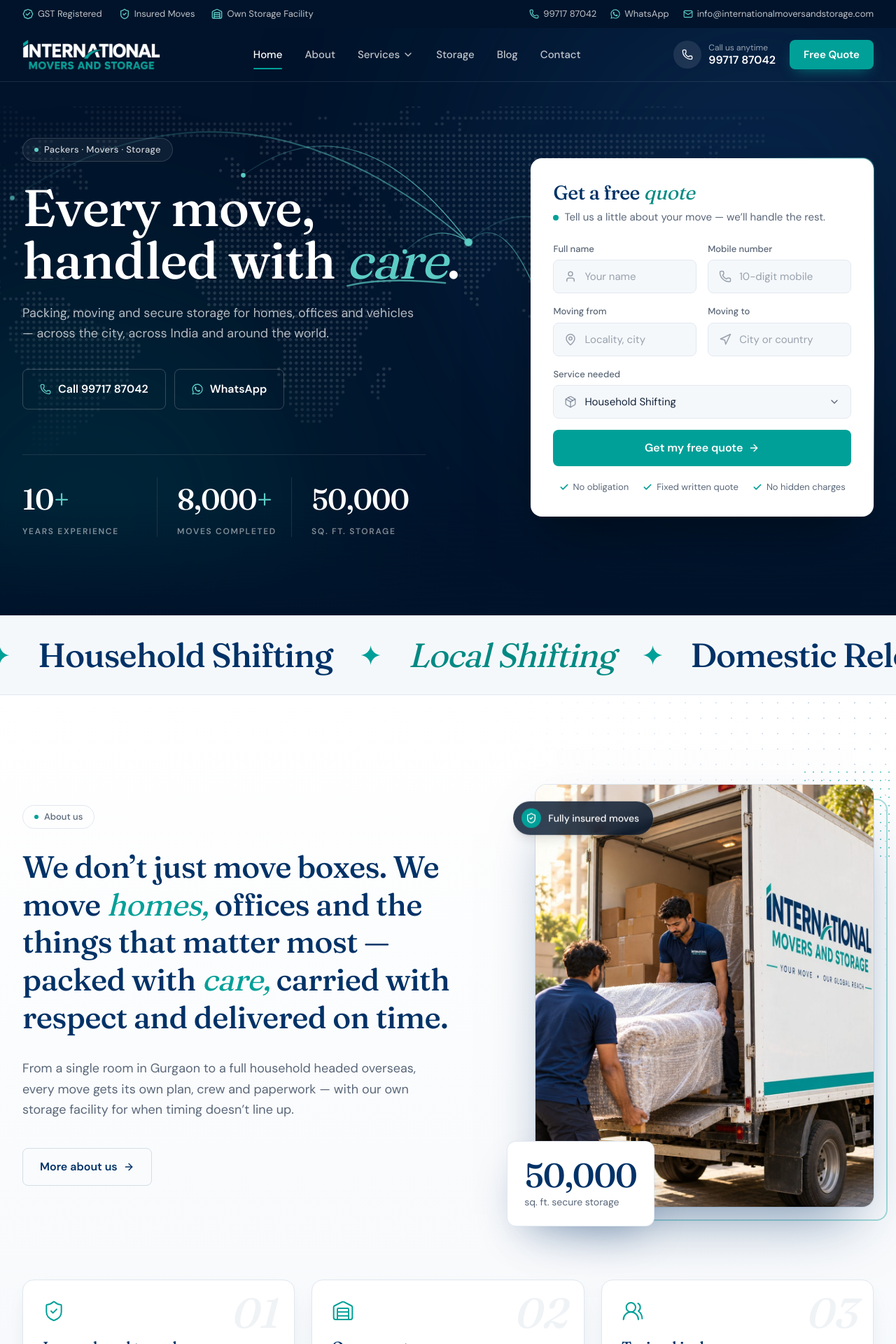
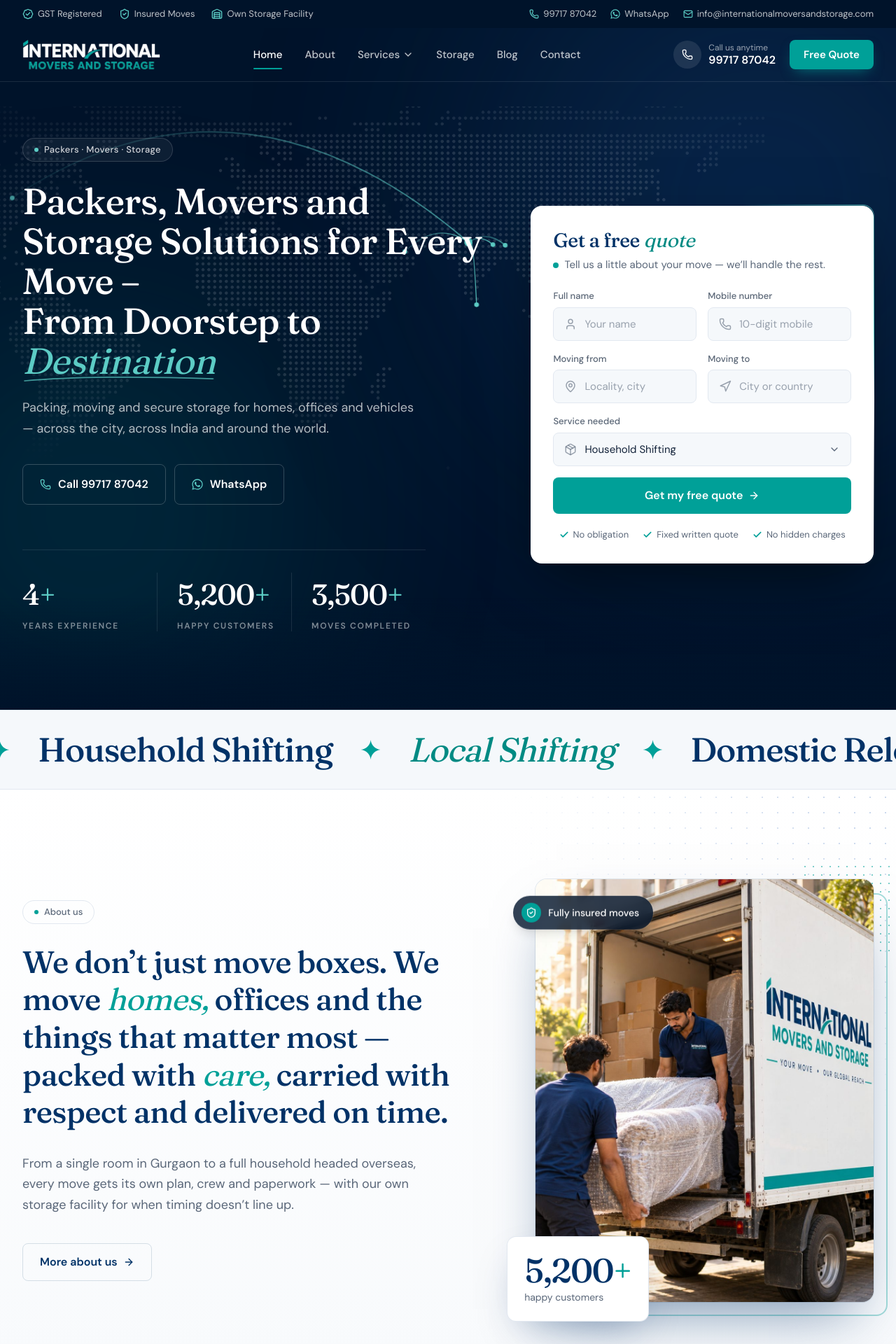
Before and after one commit to Himmu1144/international-movers, a Next.js app: page / in a window 1280 px wide. Shown: the top 1920 px of the page at 70% size. Built offline with nearby package versions, Linux system fonts and the light colour scheme.

Commit message:
Apply client details: address, stats, service areas, countries, page metas and H1s

```diff
--- a/src/app/about/page.tsx
+++ b/src/app/about/page.tsx
@@ -8,9 +8,9 @@
 import { site } from "@/lib/site";
 
 export const metadata: Metadata = {
-  title: { absolute: "About Us | International Movers and Storage" },
+  title: { absolute: "Meet Your Moving Partner | International Movers and Storage" },
   description:
-    "Meet the team behind International Movers and Storage — packing, moving and secure storage for homes, offices and vehicles from Gurgaon to anywhere.",
+    "Know about International Movers and Storage, your Gurgaon-based relocation partner for home shifting, office relocation, domestic moving and secure storage.",
   alternates: { canonical: "/about" },
 };
 
@@ -44,7 +44,7 @@
         label="About us"
         title={
           <>
-            Your move, our <span className="accent !text-teal-300">responsibility</span>.
+            Your Partner in Every <span className="accent !text-teal-300">New Beginning</span>
           </>
         }
         quoteHref="/#quote"
--- a/src/app/blog/page.tsx
+++ b/src/app/blog/page.tsx
@@ -6,9 +6,9 @@
 import { services } from "@/lib/services";
 
 export const metadata: Metadata = {
-  title: { absolute: "Moving Guides & Tips | International Movers and Storage Blog" },
+  title: { absolute: "Moving Tips and Guides | International Movers and Storage" },
   description:
-    "Practical guides on packing, moving costs, house shifting checklists, storage and relocating within India or abroad.",
+    "Explore practical moving tips, packing checklists, relocation cost guides and expert advice for local shifting, domestic moves and international relocation.",
   alternates: { canonical: "/blog" },
 };
 
--- a/src/app/contact/page.tsx
+++ b/src/app/contact/page.tsx
@@ -7,9 +7,9 @@
 import { fullAddress, mailHref, site, telHref, waHref } from "@/lib/site";
 
 export const metadata: Metadata = {
-  title: { absolute: "Contact Us | Free Moving Quote | International Movers and Storage" },
+  title: { absolute: "Contact Packers and Movers in Gurgaon | Get a Quote" },
   description:
-    "Call, WhatsApp or send your move details for a free, no-obligation quote. Packers, movers and storage in Gurgaon, Delhi NCR and across India.",
+    "Contact International Movers and Storage in Gurgaon for home shifting, office relocation, packing and storage. Request a free moving quote.",
   alternates: { canonical: "/contact" },
 };
 
--- a/src/app/page.tsx
+++ b/src/app/page.tsx
@@ -7,6 +7,14 @@
 import { Storage } from "@/components/home/Storage";
 import { Testimonials } from "@/components/home/Testimonials";
 import { WhereWeMove } from "@/components/home/WhereWeMove";
+import type { Metadata } from "next";
+
+export const metadata: Metadata = {
+  title: { absolute: "Packers, Movers and Storage in Gurgaon | International Movers" },
+  description:
+    "Looking for packers and movers in Gurgaon? Get home shifting, office relocation, packing and storage services with a free moving quote.",
+  alternates: { canonical: "/" },
+};
 
 export default function Home() {
   return (
--- a/src/components/home/About.tsx
+++ b/src/components/home/About.tsx
@@ -89,9 +89,9 @@
           <Float className="absolute -bottom-8 left-3 sm:-left-10" delay={0.5}>
             <div className="rounded-xl bg-white p-5 shadow-[0_24px_60px_-20px_rgb(0_50_103/0.35)] ring-1 ring-line sm:p-6">
               <p className="font-display text-4xl font-medium tracking-tight text-navy-700 sm:text-5xl">
-                <CountUp value={site.stats[3].value} />
+                <CountUp value={site.stats[1].value} suffixClass="text-teal-500" />
               </p>
-              <p className="mt-1 text-sm text-muted">sq. ft. secure storage</p>
+              <p className="mt-1 text-sm text-muted">happy customers</p>
             </div>
           </Float>
 
--- a/src/components/home/Hero.tsx
+++ b/src/components/home/Hero.tsx
@@ -9,10 +9,10 @@
 const ORIGIN = { x: 1235, y: 233 }; // Gurgaon
 const routes = [
   { name: "Dubai", x: 1126, y: 249 },
-  { name: "London", x: 849, y: 118 },
-  { name: "Singapore", x: 1369, y: 368 },
+  { name: "Colombo", x: 1249, y: 340 },
+  { name: "Kathmandu", x: 1277, y: 237 },
+  { name: "Thimphu", x: 1298, y: 238 },
   { name: "Toronto", x: 453, y: 157 },
-  { name: "Sydney", x: 1606, y: 545 },
 ];
 
 function arc(to: { x: number; y: number }) {
@@ -22,7 +22,7 @@
   return `M${ORIGIN.x} ${ORIGIN.y} Q${mx} ${my} ${to.x} ${to.y}`;
 }
 
-const heroStats = [site.stats[0], site.stats[2], site.stats[3]];
+const heroStats = site.stats.slice(0, 3);
 
 export function Hero() {
   return (
@@ -97,12 +97,12 @@
             </p>
           </Reveal>
 
-          <h1 className="mt-7 text-[2.9rem] leading-[1.02] !text-white sm:text-6xl lg:text-[4.6rem]">
-            <MaskLine delay={0.15}>Every move,</MaskLine>
+          <h1 className="mt-7 text-[2rem] leading-[1.1] !text-white sm:text-[2.75rem] lg:text-[3.25rem]">
+            <MaskLine delay={0.15}>Packers, Movers and Storage Solutions for Every Move –{" "}</MaskLine>
             <MaskLine delay={0.28}>
-              handled with{" "}
+              From Doorstep to{" "}
               <span className="relative inline-block">
-                <span className="accent !text-teal-300">care</span>
+                <span className="accent !text-teal-300">Destination</span>
                 <svg
                   aria-hidden
                   viewBox="0 0 200 20"
@@ -120,7 +120,6 @@
                   />
                 </svg>
               </span>
-              .
             </MaskLine>
           </h1>
 
--- a/src/components/home/Storage.tsx
+++ b/src/components/home/Storage.tsx
@@ -1,9 +1,8 @@
 import Link from "next/link";
 import { ArrowRight, Boxes, CalendarClock, Cctv, Droplets, ShieldCheck } from "lucide-react";
 import Image from "next/image";
-import { CountUp, Float, ParallaxY, Reveal } from "@/components/motion";
+import { Float, ParallaxY, Reveal } from "@/components/motion";
 import { SectionHeading } from "@/components/ui";
-import { site } from "@/lib/site";
 
 const features = [
   { icon: Cctv, title: "CCTV monitored", text: "Round-the-clock cameras and controlled access." },
@@ -103,9 +102,9 @@
           <Float className="absolute -bottom-8 -left-2 sm:-left-8" delay={0.4}>
             <div className="rounded-xl border border-white/15 bg-navy-900/80 p-5 shadow-2xl backdrop-blur-md sm:p-6">
               <p className="font-display text-4xl font-medium tracking-tight sm:text-5xl">
-                <CountUp value={site.stats[3].value} />
+                Flexible
               </p>
-              <p className="mt-1 text-sm text-white/60">sq. ft. of secure space</p>
+              <p className="mt-1 text-sm text-white/60">store by the week, month or year</p>
             </div>
           </Float>
 
--- a/src/components/home/WhereWeMove.tsx
+++ b/src/components/home/WhereWeMove.tsx
@@ -45,15 +45,23 @@
 ];
 const popularRoutes = ["Bengaluru", "Mumbai", "Pune", "Hyderabad", "Chennai", "Kolkata"];
 const ncrAreas = [
-  "DLF Phase 1–5",
-  "Golf Course Road",
-  "Sohna Road",
+  "Gurgaon",
+  "DLF Phase 1",
+  "DLF Phase 3",
+  "Sector 24",
+  "Sector 44",
+  "Sector 56",
+  "Sector 57",
+  "Sector 67",
   "Sushant Lok",
-  "South City",
-  "Cyber City",
-  "Udyog Vihar",
-  "New Gurgaon",
+  "Sohna",
   "Delhi",
+  "Dwarka",
+  "Dwarka Sector 23",
+  "Saket",
+  "Greater Kailash",
+  "Vasant Vihar",
+  "Green Park",
   "Noida",
   "Faridabad",
 ];
@@ -63,16 +71,12 @@
 const W_H = 665;
 const wp = (name: string, lon: number, lat: number, note: string): Pin => ({ name, x: (lon + 170) * 5, y: (75 - lat) * 5, note });
 const WORLD_ORIGIN = wp("Gurgaon", 77.03, 28.46, "");
-// TODO(client): confirm the countries they actually serve.
 const worldRoutes: Pin[] = [
+  wp("Nepal", 85.32, 27.71, "Kathmandu"),
+  wp("Bhutan", 89.64, 27.47, "Thimphu"),
   wp("Dubai", 55.27, 25.2, "UAE"),
-  wp("Doha", 51.53, 25.29, "Qatar"),
-  wp("London", -0.12, 51.5, "United Kingdom"),
-  wp("Frankfurt", 8.68, 50.11, "Germany"),
-  wp("Toronto", -79.38, 43.65, "Canada"),
-  wp("New York", -74.0, 40.71, "USA"),
-  wp("Singapore", 103.82, 1.35, "Singapore"),
-  wp("Sydney", 151.21, -33.87, "Australia"),
+  wp("Sri Lanka", 79.86, 6.93, "Colombo"),
+  wp("Canada", -79.38, 43.65, "Toronto"),
 ];
 const worldPoints = [
   { icon: FileText, title: "Documentation help", text: "Inventory and customs paperwork, prepared with you." },
@@ -90,6 +94,7 @@
   active,
   setActive,
   originLabel,
+  labelAbove = false,
   dotOpacity,
 }: {
   src: string;
@@ -100,6 +105,8 @@
   active: string | null;
   setActive: (n: string | null) => void;
   originLabel: string;
+  /** Put the origin label above the dot (when destinations sit right next to it). */
+  labelAbove?: boolean;
   dotOpacity: string;
 }) {
   const current = pins.find((p) => p.name === active);
@@ -140,7 +147,7 @@
         <span className="relative size-3 rounded-full bg-teal-300 ring-2 ring-navy-950" />
       </span>
       <span
-        className="pointer-events-none absolute translate-x-3 -translate-y-1/2 rounded-full bg-teal-700 px-2.5 py-0.5 text-[10px] font-semibold whitespace-nowrap sm:text-xs"
+        className={`pointer-events-none absolute rounded-full ${labelAbove ? "-translate-x-1/2 -translate-y-[calc(100%+12px)]" : "translate-x-3 -translate-y-1/2"} bg-teal-700 px-2.5 py-0.5 text-[10px] font-semibold whitespace-nowrap sm:text-xs`}
         style={{ left: pct(origin.x, w), top: pct(origin.y, h) }}
       >
         {originLabel}
@@ -227,8 +234,9 @@
         </ul>
 
         <h3 className="mt-10 text-2xl !text-white">
-          Popular <span className="accent !text-teal-300">routes</span>
+          Anywhere in <span className="accent !text-teal-300">India</span>
         </h3>
+        <p className="mt-2 text-white/60">We move PAN India, to any city or town. Popular routes:</p>
         <ul className="mt-4 grid gap-2 sm:grid-cols-2">
           {popularRoutes.map((city) => {
             const r = indiaRoutes.find((p) => p.name === city)!;
@@ -290,6 +298,7 @@
           active={active}
           setActive={setActive}
           originLabel="Gurgaon HQ"
+          labelAbove
           dotOpacity="opacity-[0.16]"
         />
       </div>
--- a/src/lib/service-content.ts
+++ b/src/lib/service-content.ts
@@ -119,7 +119,7 @@
     metaDescription:
       "International relocation from Gurgaon with export-grade packing, documentation support and sea or air freight coordination. Free survey.",
     h1: ["Moving abroad, with a ", "global", " team behind you."],
-    intro: "Export-grade packing, paperwork support and freight coordination for moves to the UAE, UK, USA, Canada, Australia and more.",
+    intro: "Export-grade packing, paperwork support and freight coordination for moves to Dubai, Sri Lanka, Nepal, Bhutan and Canada.",
     overview: [
       "Moving overseas involves more than packing. There’s customs paperwork, shipping options, destination rules and timelines that all have to line up. Our international relocation team guides you through each step.",
       "We pack your goods to export standards, help you prepare the documents, and coordinate sea or air freight so your belongings reach your new country safely.",
@@ -139,7 +139,7 @@
       { title: "Delivery abroad", text: "Customs clearance support and delivery to your new home." },
     ],
     faqs: [
-      { q: "Which countries do you move to?", a: "We coordinate moves to most countries, including the UAE, UK, USA, Canada, Australia, Singapore and Europe." },
+      { q: "Which countries do you move to?", a: "We move households to Dubai, Sri Lanka, Nepal, Bhutan and Canada. Moving somewhere else? Ask us and we’ll let you know." },
       { q: "Should I choose sea or air freight?", a: "Sea freight is more economical for full households. Air freight is faster and suits smaller, urgent shipments." },
       { q: "What documents do I need?", a: "Typically your passport, visa, an inventory list and destination-specific forms. Our team will guide you based on your country." },
       { q: "How long does an international move take?", a: "Air shipments can take 1–2 weeks; sea shipments usually 4–8 weeks depending on the route and customs." },
--- a/src/lib/site.ts
+++ b/src/lib/site.ts
@@ -1,5 +1,5 @@
 // Single source of truth for business details.
-// TODO(client): every value marked PLACEHOLDER needs confirming before launch.
+// TODO(client): values marked PLACEHOLDER still need confirming.
 
 export const site = {
   name: "International Movers and Storage",
@@ -9,23 +9,22 @@
 
   phone: "+919971787042",
   phoneDisplay: "99717 87042",
-  whatsapp: "919971787042", // digits only, with country code — TODO(client): confirm WhatsApp is on this number
+  whatsapp: "919971787042", // digits only, with country code
   email: "info@internationalmoversandstorage.com",
 
   address: {
-    line: "", // TODO(client): street address
+    line: "K1/24, K Block, New Palam Vihar Phase 1, Palam Vihar, Pawala Khasrupur",
     city: "Gurugram",
     state: "Haryana",
-    pin: "", // TODO(client)
+    pin: "122017",
   },
   hours: "Mon – Sun, 8:00 AM – 9:00 PM", // PLACEHOLDER
   gst: "GSTIN PLACEHOLDER", // PLACEHOLDER
 
   stats: [
-    { value: "10+", label: "Years Experience" }, // PLACEHOLDER
-    { value: "5,000+", label: "Happy Customers" }, // PLACEHOLDER
-    { value: "8,000+", label: "Moves Completed" }, // PLACEHOLDER
-    { value: "50,000", label: "Sq. Ft. Storage" }, // PLACEHOLDER
+    { value: "4+", label: "Years Experience" }, // since 2022
+    { value: "5,200+", label: "Happy Customers" },
+    { value: "3,500+", label: "Moves Completed" },
     { value: "24×7", label: "Customer Support" },
   ],
 } as const;
```
